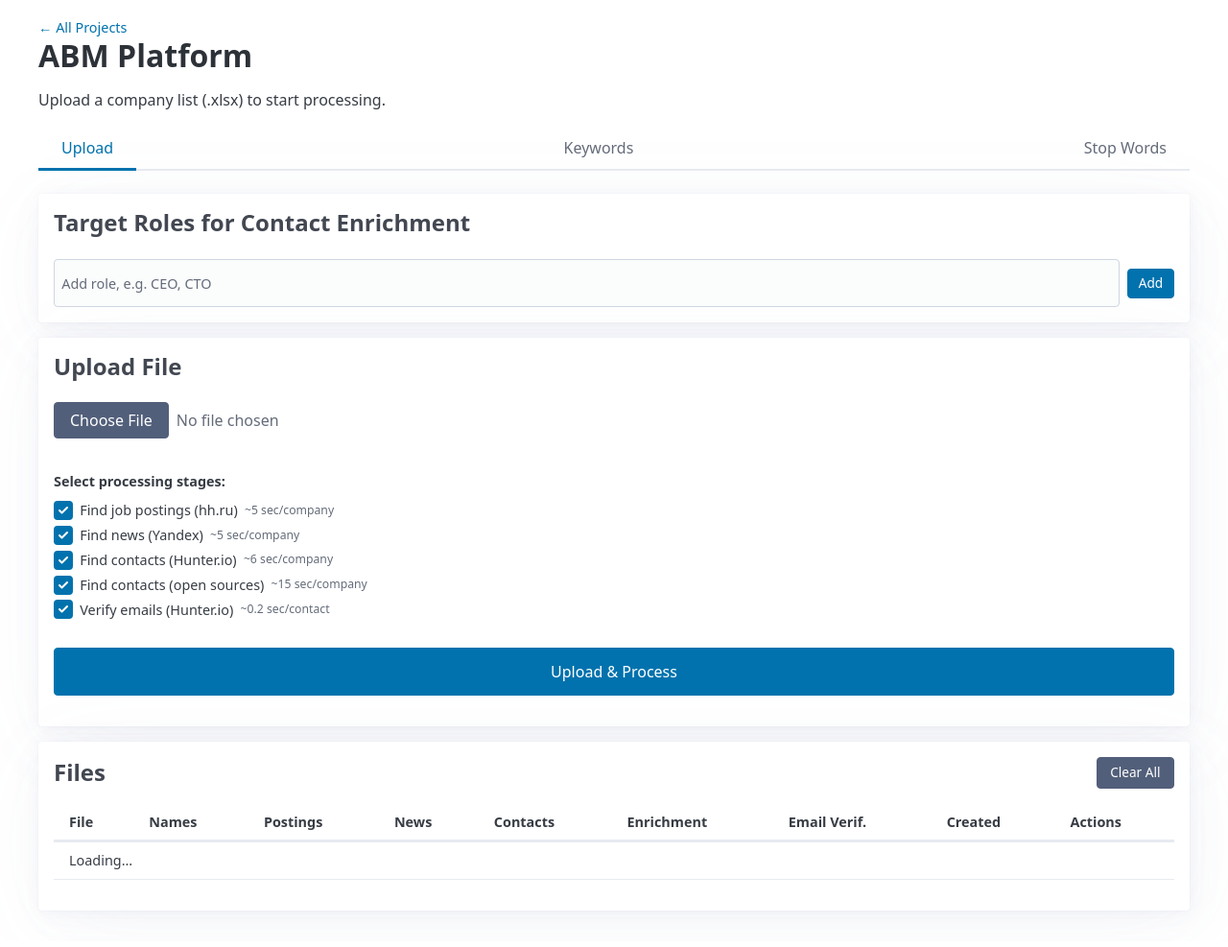
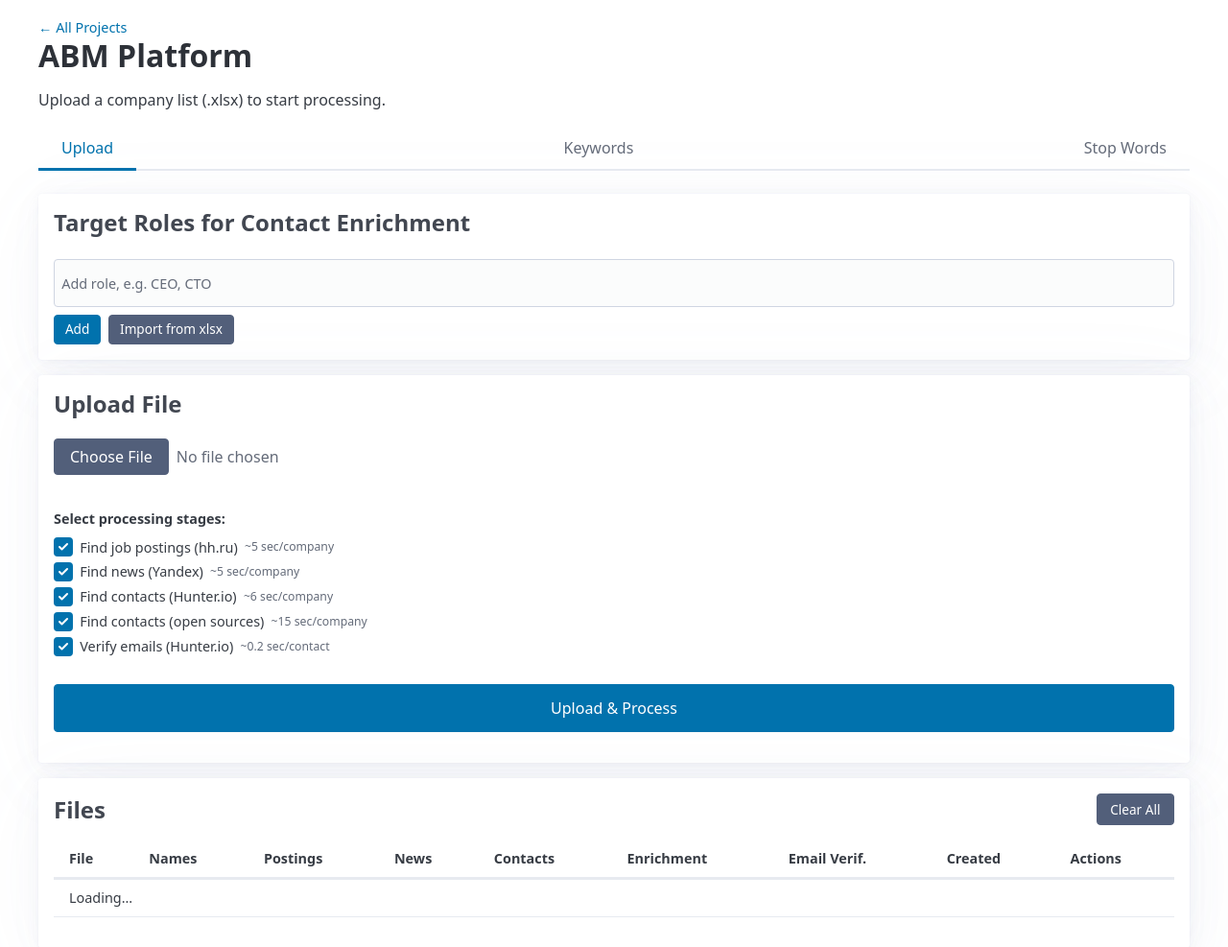
Before and after one commit to CherPasha/WEI_ABM_platform, a FastAPI app: template app/templates/project.html in a window 1280 px wide. Shown: the top 987 px of the page at 96% size. Before the commit the page ends 953 px from the top, so only its background shows below. Run offline with FastAPI, Linux system fonts and the light colour scheme; the template is opened without the code that fills it, so the values that code supplies are empty; some libraries are stand-ins or nearby versions.

Commit message:
feat: add import roles from xlsx to project detail page

```diff
--- a/app/templates/project.html
+++ b/app/templates/project.html
@@ -106,9 +106,14 @@
                 <article>
                     <h3>Target Roles for Contact Enrichment</h3>
                     <div id="roles-list" class="roles-list"></div>
-                    <div style="display:flex; gap:0.5em; align-items:center; margin-top:0.5em;">
+                    <div style="display:flex; gap:0.5em; align-items:center; margin-top:0.5em; flex-wrap:wrap;">
                         <input type="text" id="new-role-input" placeholder="Add role, e.g. CEO, CTO" style="margin:0; padding:0.3em 0.5em; font-size:0.9em;">
                         <button onclick="addRole()" style="margin:0; padding:0.3em 0.8em; font-size:0.85em; white-space:nowrap;">Add</button>
+                        <button id="import-roles-btn" class="secondary" style="margin:0; padding:0.3em 0.8em; font-size:0.85em; white-space:nowrap;"
+                                onclick="document.getElementById('roles-import-input').click()">Import from xlsx</button>
+                        <input type="file" id="roles-import-input" accept=".xlsx" style="display:none"
+                               onchange="importRolesFile(this)">
+                        <span id="roles-import-status" style="font-size:0.85em; color:var(--pico-muted-color);"></span>
                     </div>
                 </article>
 
@@ -788,6 +793,36 @@
             await saveRoles();
         }
 
+        async function importRolesFile(input) {
+            const file = input.files[0];
+            if (!file) return;
+            const btn = document.getElementById("import-roles-btn");
+            const status = document.getElementById("roles-import-status");
+            btn.disabled = true;
+            status.textContent = "Importing...";
+            try {
+                const formData = new FormData();
+                formData.append("file", file);
+                const resp = await fetch(`/api/projects/${PROJECT_ID}/roles/import`, {
+                    method: "POST",
+                    body: formData,
+                });
+                let data = {};
+                try { data = await resp.json(); } catch (_) {}
+                if (!resp.ok) {
+                    status.textContent = "Error: " + (data.detail || resp.statusText || "Import failed");
+                } else {
+                    status.textContent = `Done: ${data.added} added, ${data.skipped} skipped`;
+                    await loadRoles();
+                }
+            } catch (err) {
+                status.textContent = "Error: " + err.message;
+            } finally {
+                btn.disabled = false;
+                input.value = "";
+            }
+        }
+
         // Load on page load
         loadRoles();
         loadHistory();
```
